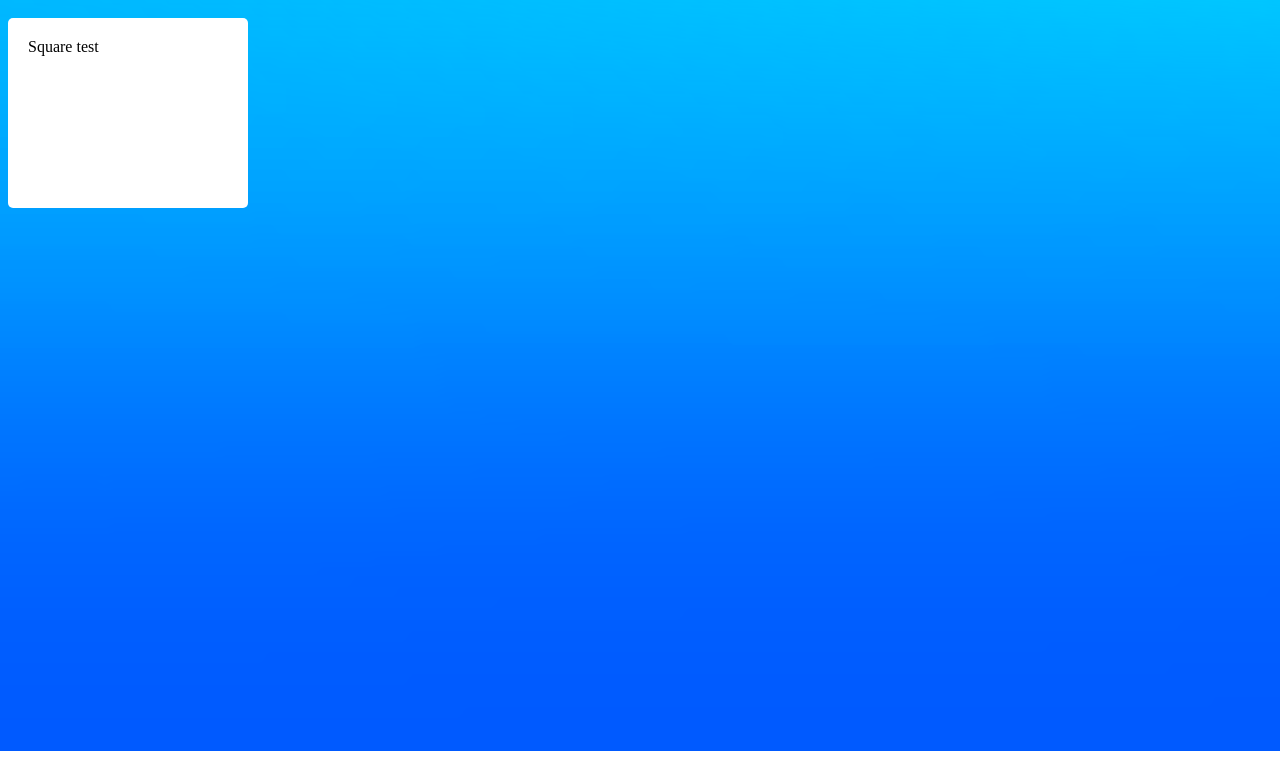
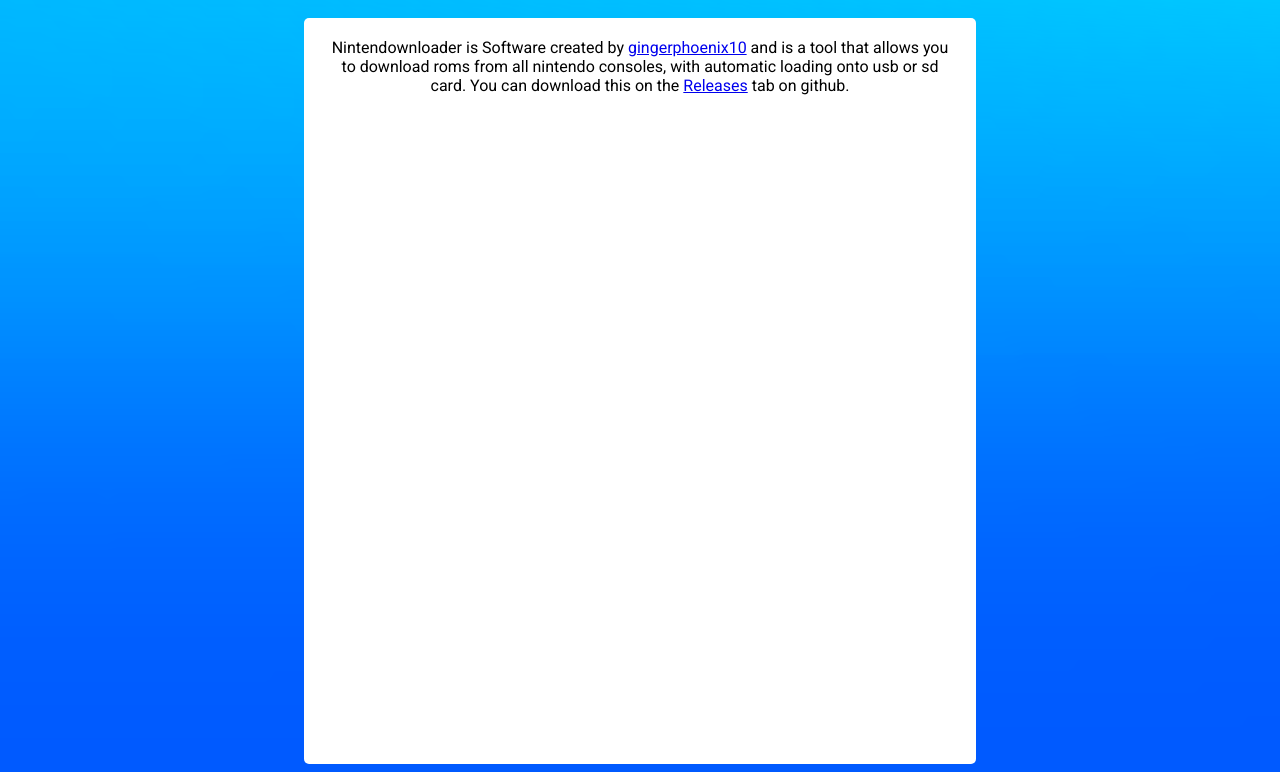
Before and after one commit to Nintendownloader/nintendownloader.github.io, a plain HTML site: page index.html in a window 1280 px wide. Shown: the part 49-821 px from the top of the page. Before the commit the page ends 800 px from the top, so only its background shows below. Drawn offline with Linux system fonts and the light colour scheme.

Commit message:
Update index.html

```diff
--- a/index.html
+++ b/index.html
@@ -1,5 +1,5 @@
 <head>
-  <link rel="preconnect" href="https://fonts.googleapis.com"><link rel="preconnect" href="https://fonts.gstatic.com" crossorigin><link href="https://fonts.googleapis.com/css2?family=Roboto&display=swap" rel="stylesheet">
+  <link rel="preconnect" href="https://fonts.googleapis.com"><link rel="preconnect" href="https://fonts.gstatic.com" crossorigin=""><link href="https://fonts.googleapis.com/css2?family=Roboto&amp;display=swap" rel="stylesheet">
 <style>
 Body {
   background-image: url('Background.PNG');
@@ -18,8 +18,15 @@
   padding: 20px;
   width: 200px;
   height: 150px;
+  text-align: center;
+  margin: auto;
+  width: 50%;
+  height: 90%;
+  font-family: "Roboto";
 }
 </style>
 </head>
+<body>
 <h1>Nintendownloader</h1>
-<p id="main">Square test</p>
+<p id="main">Nintendownloader is Software created by <a href="https://github.com/gingerphoenix10">gingerphoenix10</a> and is a tool that allows you to download roms from all nintendo consoles, with automatic loading onto usb or sd card. You can download this on the <a href="https://github.com/nintendownloader/nintendownloader.github.io/releases">Releases</a> tab on github.</p>
+</body>
```
